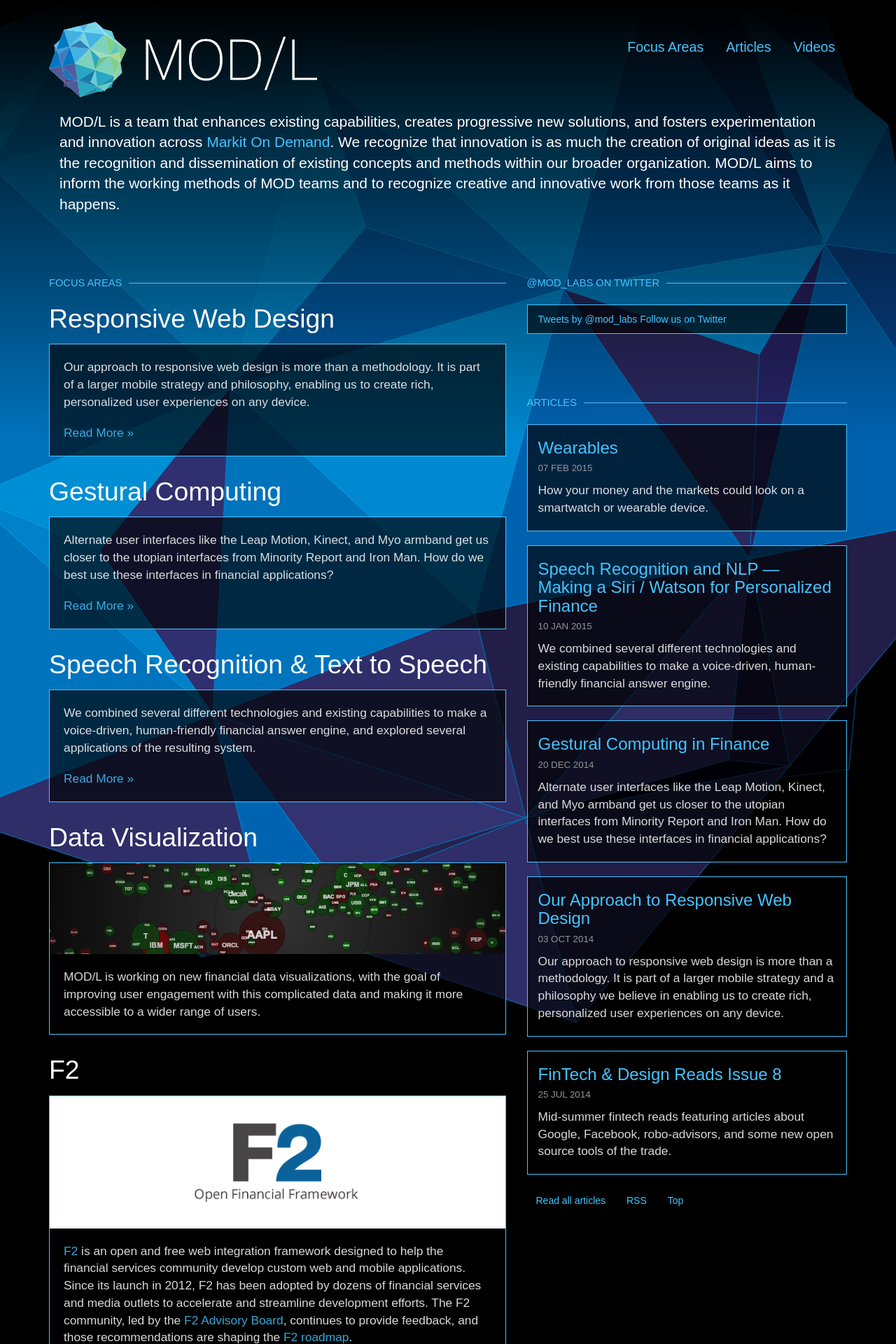
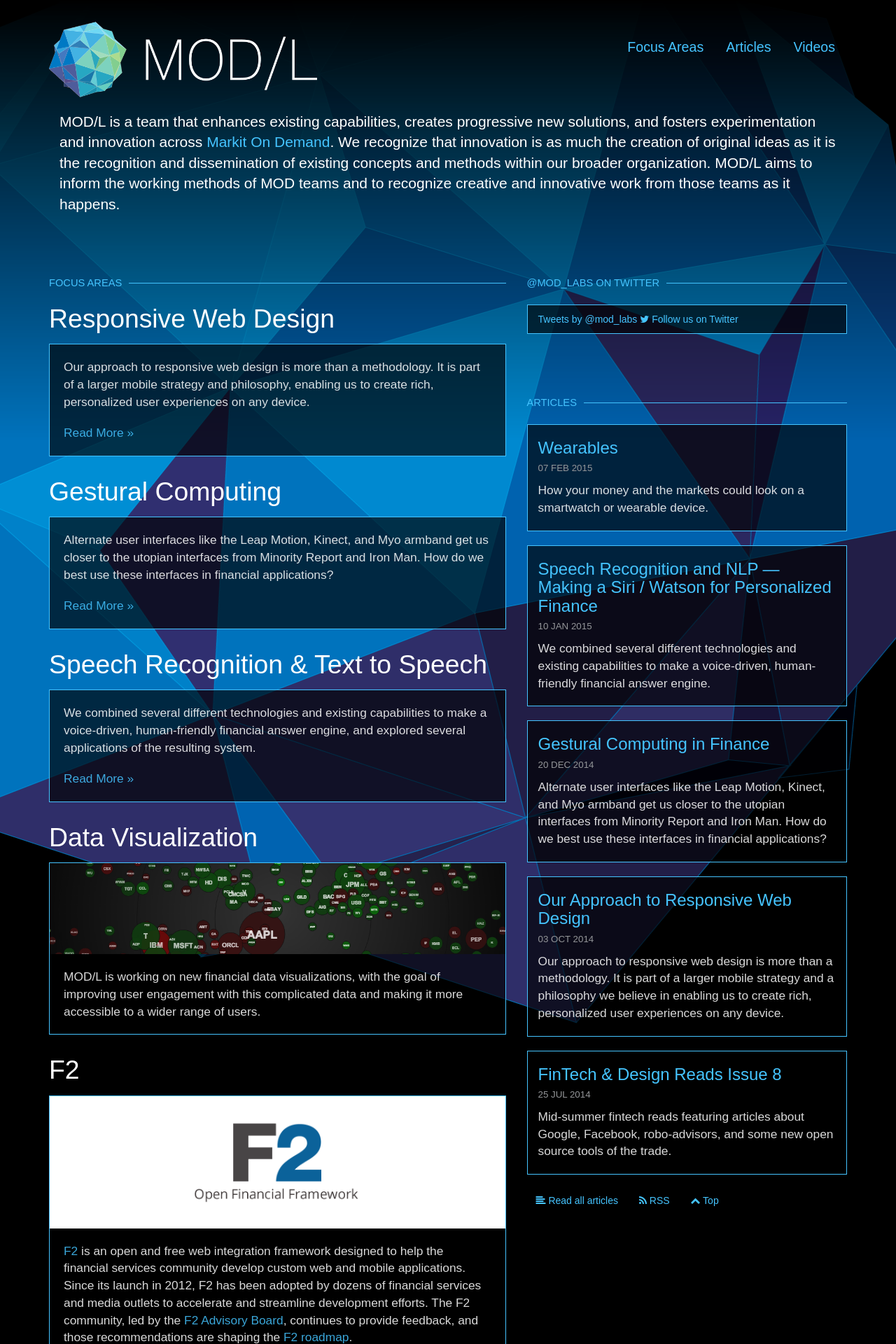
Before and after one commit to modl/modl.github.io, a Jekyll site: the page built from index.html, in a window 1280 px wide. Shown: the top 1920 px of the page at 70% size. Built offline with Jekyll 4.4.1, drawn with Linux system fonts in a browser that asks for light colours; some web fonts are replaced; Markdown is read by kramdown in place of the engine named in the settings; comment, search, counter and statistics services are not loaded.

Commit message:
upgrade font awesome ammendment

```diff
--- a/index.html
+++ b/index.html
@@ -71,7 +71,7 @@
       <a class="twitter-timeline" href="https://twitter.com/mod_labs" data-widget-id="450104629460606976" data-chrome="noheader transparent">Tweets by @mod_labs</a>
     <script>!function(d,s,id){var js,fjs=d.getElementsByTagName(s)[0],p=/^http:/.test(d.location)?'http':'https';if(!d.getElementById(id)){js=d.createElement(s);js.id=id;js.src=p+"://platform.twitter.com/widgets.js";fjs.parentNode.insertBefore(js,fjs);}}(document,"script","twitter-wjs");</script>
 
-      <a href="https://twitter.com/mod_labs" target="_blank"><i class="icon-twitter icon-small"></i> <span>Follow us on Twitter</span></a>
+      <a href="https://twitter.com/mod_labs" target="_blank"><i class="fa fa-twitter fa-sm"></i> <span>Follow us on Twitter</span></a>
     </div>
 
 
@@ -93,7 +93,7 @@
       {% endfor %}
     </ul>
 
-    <a href="/archives" class="btn btn-default"><i class="icon-align-left"></i> Read all articles</a> <a href="{{site.url}}/rss.xml" class="btn btn-default"><i class="icon-rss"></i> RSS</a> <a href="#" class="btn btn-default"><i class="icon-chevron-sign-up"></i> Top</a>
+    <a href="/archives" class="btn btn-default"><i class="fa fa-align-left"></i> Read all articles</a> <a href="{{site.url}}/rss.xml" class="btn btn-default"><i class="fa fa-rss"></i> RSS</a> <a href="#" class="btn btn-default"><i class="fa fa-chevron-up"></i> Top</a>
 
 
 
```
